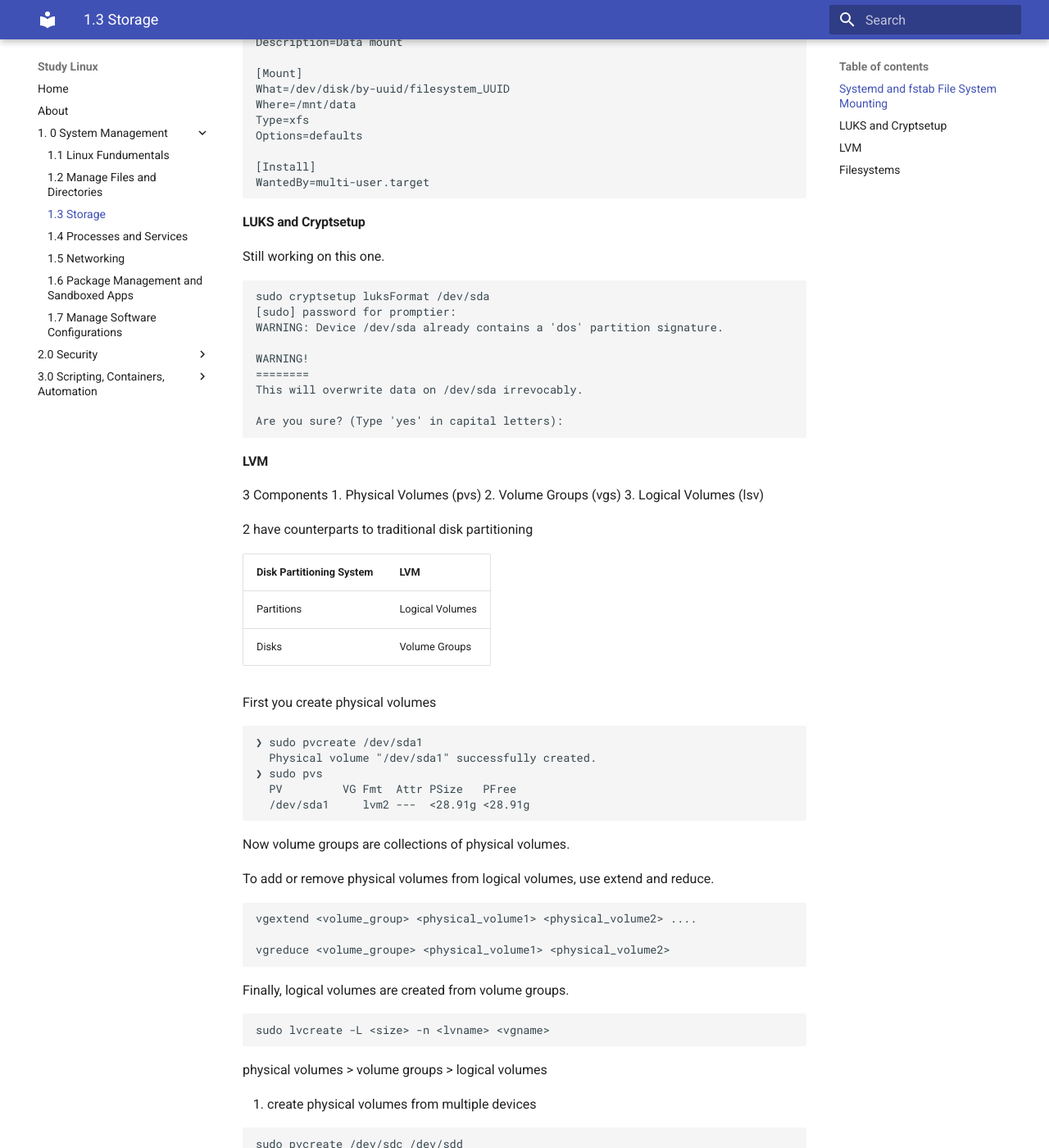
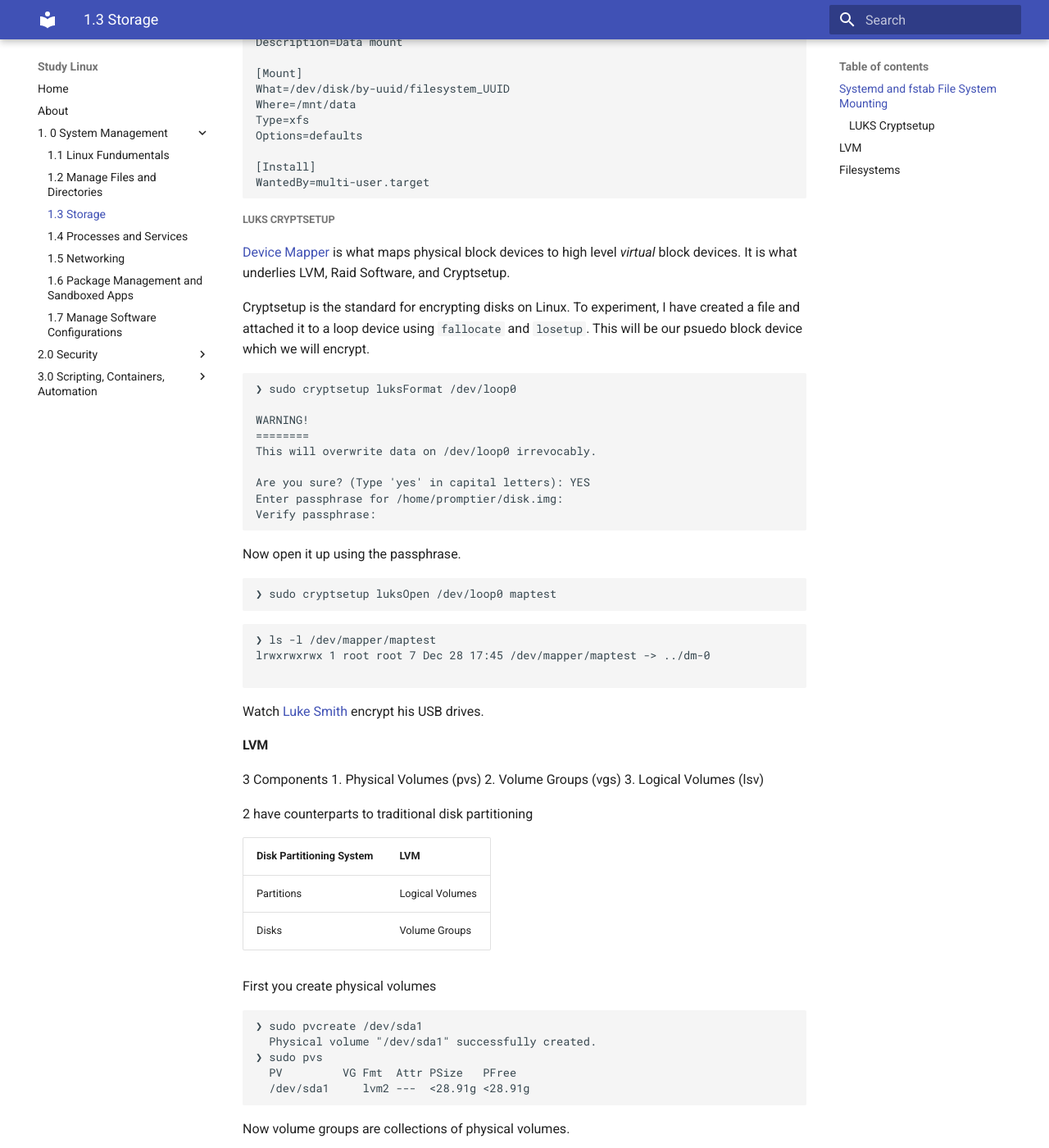
Before and after one commit to Joe-Bulfer/studylinux, an MkDocs documentation site: the page built from docs/1. 0 System Management/1.3 Storage.md, in a window 1280 px wide and 1400 px high, scrolled down 895 px. Shown: the whole window at 82% size. Built offline with MkDocs 1.6.1 and Material for MkDocs 9.7.7, drawn with Linux system fonts in a browser that asks for light colours.

Commit message:
Update 1.3 Storage.md

````diff
--- a/docs/1. 0 System Management/1.3 Storage.md
+++ b/docs/1. 0 System Management/1.3 Storage.md
@@ -34,20 +34,36 @@ Options=defaults
 WantedBy=multi-user.target
 ```
 
-#### LUKS and Cryptsetup
-Still working on this one.
+##### LUKS Cryptsetup
+[Device Mapper](https://github.com/torvalds/linux/blob/master/include/linux/device-mapper.h) is what maps physical block devices to high level *virtual* block devices. It is what underlies LVM, Raid Software, and Cryptsetup.
 
+Cryptsetup is the standard for encrypting disks on Linux. To experiment, I have created a file and attached it to a loop device using `fallocate` and `losetup`. This will be our psuedo block device which we will encrypt.
 ```
-sudo cryptsetup luksFormat /dev/sda
-[sudo] password for promptier:
-WARNING: Device /dev/sda already contains a 'dos' partition signature.
+❯ sudo cryptsetup luksFormat /dev/loop0
 
 WARNING!
 ========
-This will overwrite data on /dev/sda irrevocably.
+This will overwrite data on /dev/loop0 irrevocably.
 
-Are you sure? (Type 'yes' in capital letters):
+Are you sure? (Type 'yes' in capital letters): YES
+Enter passphrase for /home/promptier/disk.img:
+Verify passphrase:
 ```
+
+Now open it up using the passphrase.
+```
+❯ sudo cryptsetup luksOpen /dev/loop0 maptest
+```
+
+```
+❯ ls -l /dev/mapper/maptest
+lrwxrwxrwx 1 root root 7 Dec 28 17:45 /dev/mapper/maptest -> ../dm-0
+
+```
+
+Watch [Luke Smith](https://www.youtube.com/watch?v=ZNaT03-xamE) encrypt his USB drives.
+
+
 
 #### LVM
 3 Components
````
